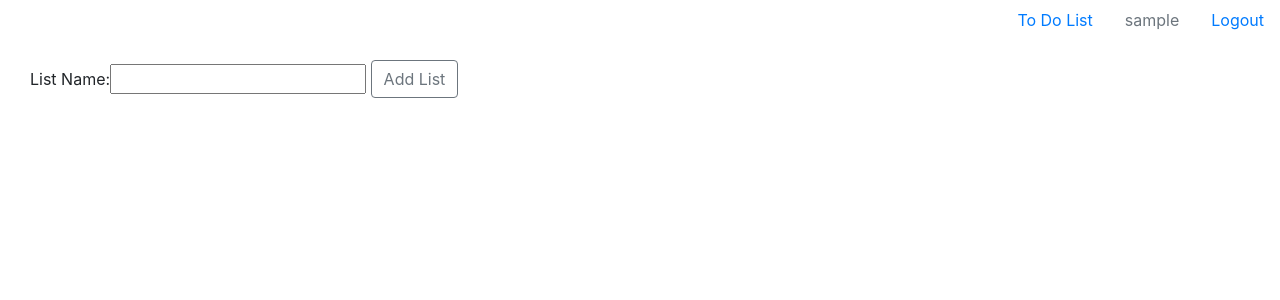
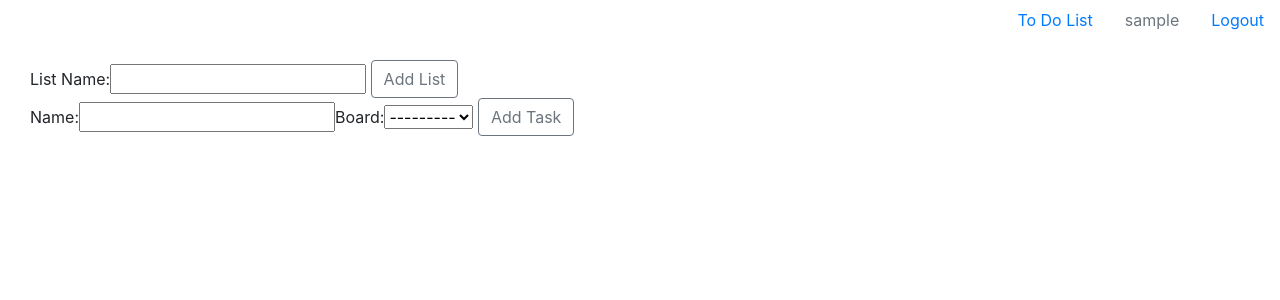
Before and after one commit to lorenamitrea/DIY-mini-blog, a Django app: page /todo/ in a window 1280 px wide. Shown: the top 300 px of the page. Run offline with Django 3.2, Linux system fonts and the light colour scheme; the visitor is signed in with stand-in values (Sample User, id 1); data that the repository does not hold is empty; some libraries are stand-ins or nearby versions.

Commit message:
Updated code for task form. using a single form for adding a new task

```diff
--- a/todolist/forms.py
+++ b/todolist/forms.py
@@ -1,10 +1,14 @@
 from django import forms
 from django.core.exceptions import ValidationError
+from .models import Task
 
 
 class NewBoard(forms.Form):
     board_name = forms.CharField(max_length=500, label='List Name')
 
 
-class NewTask(forms.Form):
-    task_name = forms.CharField(max_length=1000, label='')
+class NewTask(forms.ModelForm):
+
+    class Meta:
+        model = Task
+        fields = ('name', 'board')
--- a/todolist/templates/todo.html
+++ b/todolist/templates/todo.html
@@ -5,18 +5,17 @@
         {{ board_form }}&nbsp;
         <button type="submit" class="btn btn-outline-secondary">Add List</button>
     </form>
+    <form class="form-inline" action="{% url 'add_task' %}" method="post">
+    {% csrf_token %}
+        {{ task_form }}&nbsp;
+        <button class="btn btn-outline-secondary" type="submit">Add Task</button>
+    </form>
     <br>
     <div>
         {% for key, value in todo_dict.items %}
             <ul class="list-group">
                 <li class="list-group-item list-group-item-dark">{{ key }}</li>
-                <li class="list-group-item">
-                    <form class="form-inline" action="" method="post">
-                    {% csrf_token %}
-                        {{ task_form_set.0 }}&nbsp;
-                        <button class="btn btn-outline-secondary" type="submit" id="button-addon1">+</button>
-                    </form>
-                </li>
+
                 {% for task in value %}
                     <li class="list-group-item">
                         <div class="custom-control custom-checkbox">
--- a/todolist/urls.py
+++ b/todolist/urls.py
@@ -3,5 +3,6 @@ from . import views
 
 urlpatterns = [
     path('', views.todo, name='todo'),
-    path('add_board/', views.add_board, name='add_board')
+    path('add_board/', views.add_board, name='add_board'),
+    path('add_task/', views.add_task, name='add_task')
 ]
--- a/todolist/views.py
+++ b/todolist/views.py
@@ -25,20 +25,34 @@ def add_board(request):
 
 
 @login_required
+def add_task(request):
+    if request.user.is_authenticated:
+        username = request.user.id
+
+        if request.method == 'POST':
+            if 'task' in str(request.POST):
+                task_form = NewTask(request.POST, prefix='task')
+                if task_form.is_valid():
+                    user = request.user
+                    task = Task(name=task_form.cleaned_data['name'], status=False, board=task_form.cleaned_data['board'])
+                    task.save()
+                    return HttpResponseRedirect(reverse('todo'))
+    return HttpResponseNotFound
+
+
+@login_required
 def todo(request):
 
     todo_dict = {}
     username = None
     board_form = None
-    task_form_set = None
+    task_form = None
     if request.user.is_authenticated:
         username = request.user.id
         boards = Board.objects.filter(username_id=username)
         tasks = Task.objects.filter(board_id__in=boards)
-        no_boards = Board.objects.filter(username_id=username).count()
-        TaskFormSet = formset_factory(NewTask, extra=no_boards)
         board_form = NewBoard(prefix='board')
-        task_form_set = TaskFormSet(prefix='task')
+        task_form = NewTask(prefix='task')
         for board in boards:
             todo_dict[board.name] = []
         for task in tasks:
@@ -47,7 +61,6 @@ def todo(request):
     context = {
         'todo_dict': todo_dict,
         'board_form': board_form,
-        'task_form_set': task_form_set
+        'task_form': task_form
     }
-    print(context)
     return render(request, 'todo.html', context=context)
```
